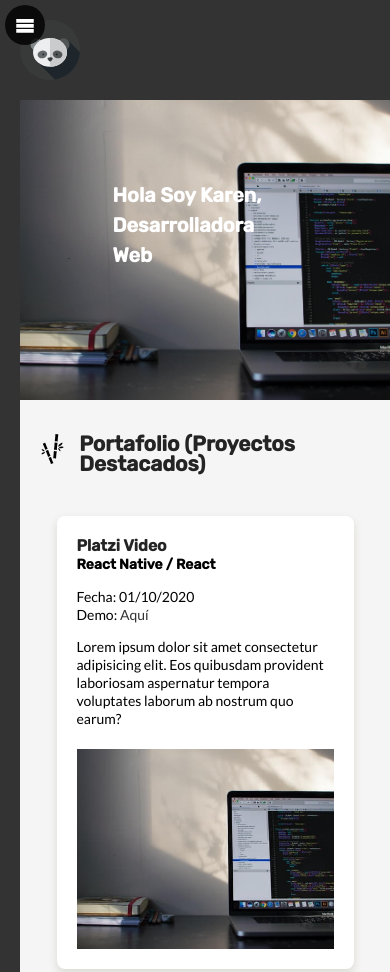
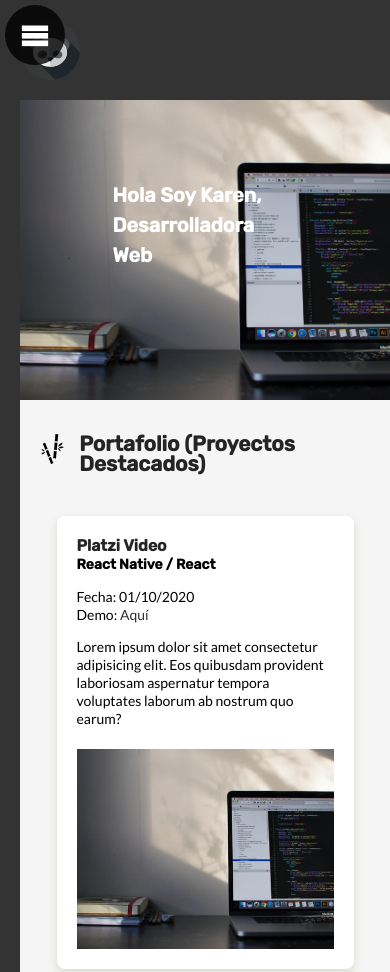
Before and after one commit to Kary01/proyecto-portafolio, a plain HTML site: page index.html in a window 390 px wide. Shown: the top 972 px of the page. Drawn offline with Linux system fonts and the light colour scheme; files whose address does not match are found by name.

Commit message:
últimos ajustes

```diff
--- a/css/style.css
+++ b/css/style.css
@@ -56,14 +56,14 @@ html{
   }
 
   .burger-button{
-      width: 40px;
-      height: 40px;
-      font-size: 2rem;
+      width: 60px;
+      height: 60px;
+      font-size: 3rem;
       background:rgba(0,0,0,.8);
       border-radius: 50%;
       display: block;
       text-align: center;
-      line-height: 40px;
+      line-height: 60px;
       color: white;
       position: fixed;
       top: 5px;
```
Also changed, not shown: 1 other file.
